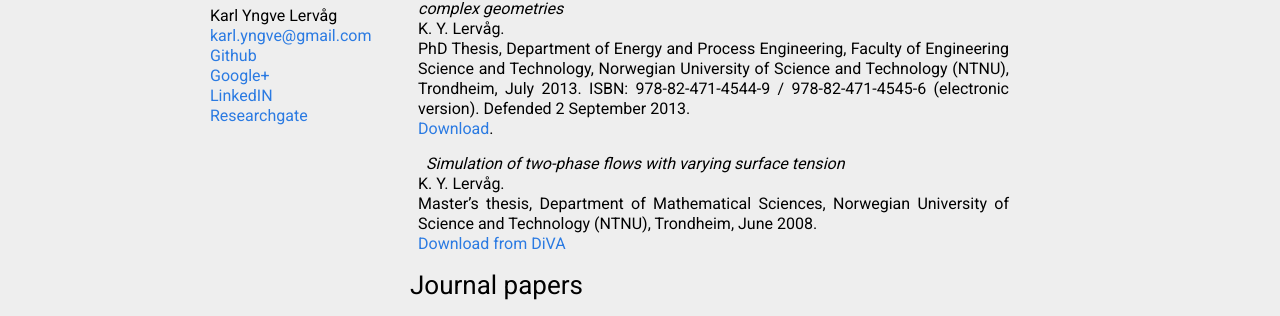
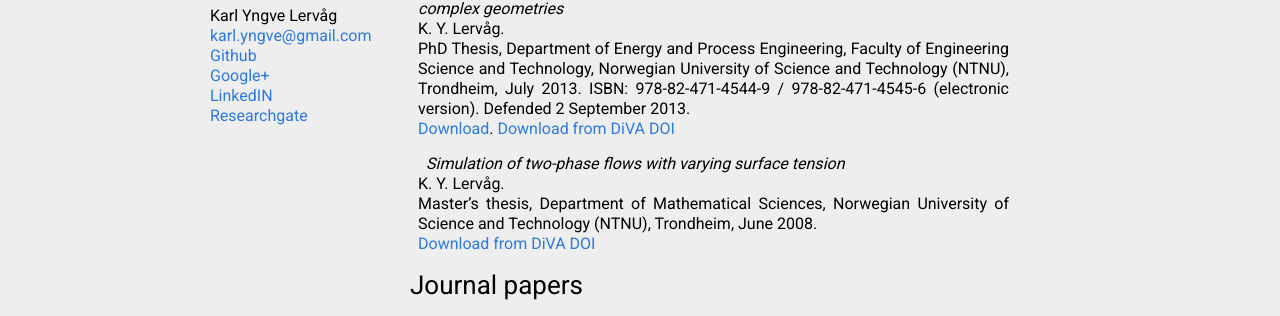
Before and after one commit to lervag/lervag.github.io, a Jekyll site: the page built from publications.md, in a window 1280 px wide. Shown: the part 180-496 px from the top of the page. Built offline with Jekyll 4.4.1, drawn with Linux system fonts in a browser that asks for light colours; Markdown is read by kramdown in place of the engine named in the settings.

Commit message:
Updated theses section

```diff
--- a/publications.md
+++ b/publications.md
@@ -13,6 +13,9 @@ Engineering Science and Technology, Norwegian University of Science and
 Technology (NTNU), Trondheim, July 2013.  ISBN: 978-82-471-4544-9
 / 978-82-471-4545-6 (electronic version).  Defended 2 September 2013.
 [Download](/files/thesis.pdf).
+[Download from
+DiVA](http://www.diva-portal.org/smash/record.jsf?searchId=2&pid=diva2:649166)
+[DOI](http://dx.doi.org/10.13140/RG.2.1.4528.5283)
 
 *Simulation of two-phase flows with varying surface tension*
 K. Y. Lervåg.
@@ -20,6 +23,7 @@ Master's thesis, Department of Mathematical Sciences, Norwegian University of
 Science and Technology (NTNU), Trondheim, June 2008.
 [Download from
 DiVA](http://www.diva-portal.org/smash/record.jsf?searchId=2&pid=diva2:348658)
+[DOI](http://dx.doi.org/10.13140/RG.2.1.4397.4569)
 
 # Journal papers
 
```
